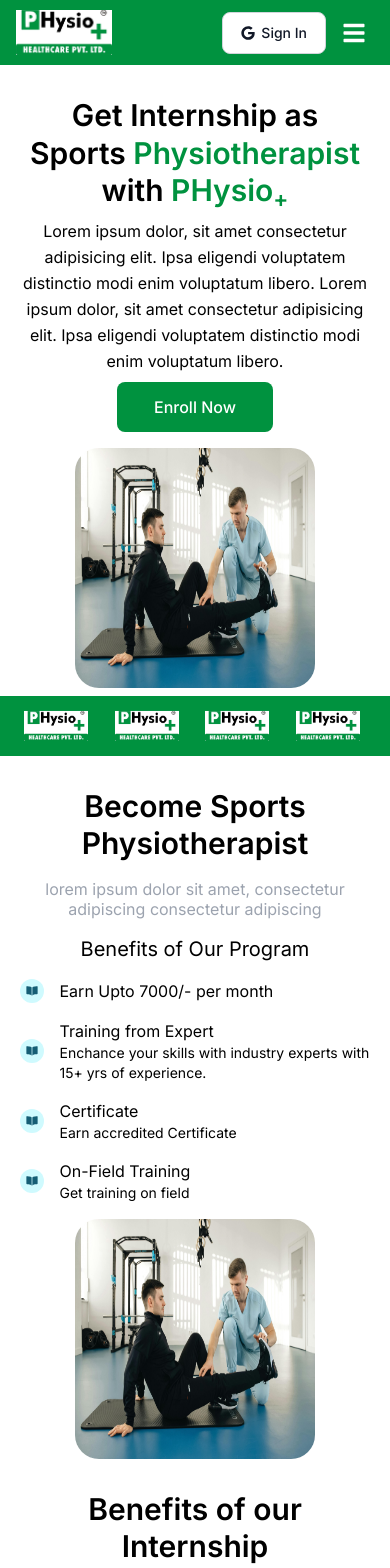
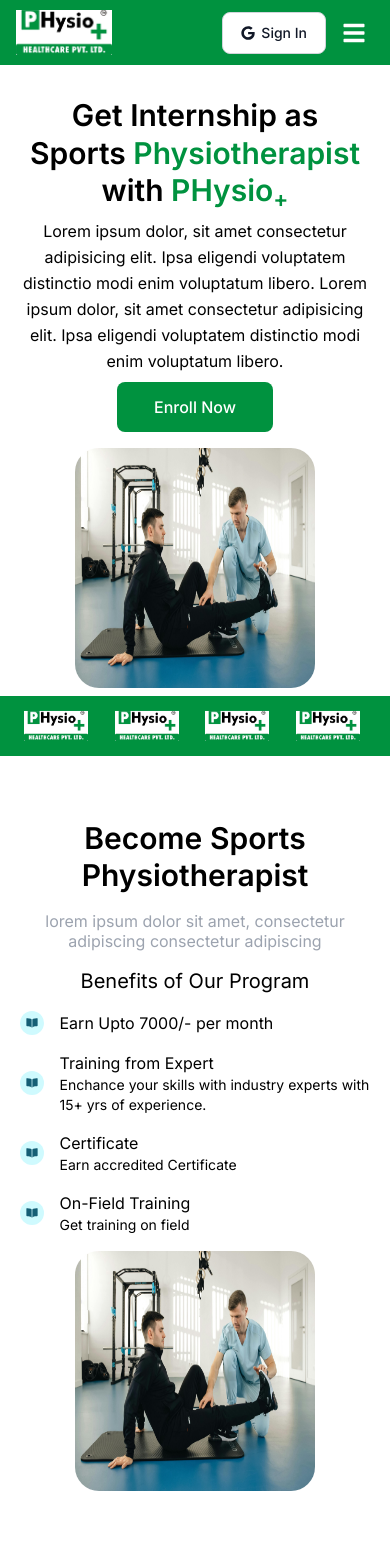
Before and after one commit to Abhi-Ajmera/physio, a Next.js app: page / in a window 390 px wide. Shown: the top 1568 px of the page. Built offline with nearby package versions, Linux system fonts and the light colour scheme; no server answers.

Commit message:
redux toolkit added and make homepage tablet responsive

```diff
--- a/package.json
+++ b/package.json
@@ -10,6 +10,7 @@
   },
   "dependencies": {
     "@prisma/client": "^5.16.1",
+    "@reduxjs/toolkit": "^2.2.6",
     "flowbite-react": "^0.10.1",
     "formik": "^2.4.6",
     "next": "14.2.4",
@@ -18,6 +19,7 @@
     "react": "^18",
     "react-dom": "^18",
     "react-icons": "^5.2.1",
+    "react-redux": "^9.1.2",
     "yup": "^1.4.0"
   },
   "devDependencies": {
--- /dev/null
+++ b/src/app/features/userData/userDataSlice.js
@@ -0,0 +1,16 @@
+import { createSlice } from "@reduxjs/toolkit";
+
+const initialState = {
+	value: 0,
+};
+
+export const userDataSlice = createSlice({
+	name: "userData",
+	initialState,
+	reducers: {},
+});
+
+// Action creators are generated for each case reducer function
+export const {} = userDataSlice.actions;
+
+export default userDataSlice.reducer;
--- a/src/app/layout.js
+++ b/src/app/layout.js
@@ -3,6 +3,7 @@ import "./globals.css";
 import NavbarComp from "../components/Navbar";
 import FooterComp from "../components/Footer";
 import AuthProvider from "../provider/AuthProvider";
+import ReduxProvider from "../provider/ReduxProvider";
 
 const inter = Inter({ subsets: ["latin"] });
 
@@ -15,11 +16,13 @@ export default function RootLayout({ children }) {
 	return (
 		<html lang="en">
 			<body className={inter.className}>
-				<AuthProvider>
-					<NavbarComp />
-					{children}
-					<FooterComp />
-				</AuthProvider>
+				<ReduxProvider>
+					<AuthProvider>
+						<NavbarComp />
+						{children}
+						<FooterComp />
+					</AuthProvider>
+				</ReduxProvider>
 			</body>
 		</html>
 	);
--- a/src/app/page.js
+++ b/src/app/page.js
@@ -3,6 +3,7 @@ import HeroDetailComponent from "../components/HeroDetailComponent";
 import DetailComponent from "../components/DetailComponent";
 import { LogoCarousel } from "../components/LogoCarousel";
 import Reviews from "../components/Reviews";
+import EnrollProcedure from "../components/EnrollProcedure";
 
 export default function Home() {
 	return (
@@ -25,7 +26,7 @@ export default function Home() {
 			</div>
 
 			{/* Benefit Section */}
-			<div className="py-4 flex flex-col-reverse md:flex-row justify-center items-center gap-4">
+			<div className="flex flex-col-reverse md:flex-row justify-center items-center gap-4 md:min-h-[54vh] lg:min-h-[calc(100vh-240px)] max-sm:py-12">
 				<div className="relative flex justify-center items-center w-60 h-60 md:w-80 md:h-80 lg:h-96 lg:w-96">
 					<Image
 						className="rounded-3xl md:p-4"
@@ -41,7 +42,7 @@ export default function Home() {
 			</div>
 
 			{/* Benefit Section */}
-			<div className="my-4 flex flex-col md:flex-row justify-center items-center gap-4">
+			<div className="md:min-h-[54vh] lg:min-h-[calc(100vh-240px)] flex flex-col md:flex-row justify-center items-center gap-4 max-sm:py-12">
 				<DetailComponent
 					title="Benefits of our Internship"
 					subtitile="lorem ipsum dolor sit amet, consectetur adipiscing consectetur adipiscing"
@@ -56,6 +57,11 @@ export default function Home() {
 				</div>
 			</div>
 
+			{/* Enroll Procedure */}
+			<div className="my-4 md:min-h-[54vh] lg:min-h-[calc(100vh-240px)] max-sm:py-12">
+				<EnrollProcedure />
+			</div>
+
 			{/* User Review Section */}
 			<Reviews />
 		</>
--- /dev/null
+++ b/src/app/store/store.js
@@ -0,0 +1,8 @@
+import { configureStore } from "@reduxjs/toolkit";
+import userDataSlice from "../features/userData/userDataSlice";
+
+export const store = configureStore({
+	reducer: {
+		userData: userDataSlice,
+	},
+});
--- /dev/null
+++ b/src/components/EnrollProcedure.jsx
@@ -0,0 +1,4 @@
+const EnrollProcedure = () => {
+	return <div>EnrollProcedure</div>;
+};
+export default EnrollProcedure;
--- /dev/null
+++ b/src/provider/ReduxProvider.js
@@ -0,0 +1,7 @@
+"use client";
+import { Provider } from "react-redux";
+import {store} from '../app/store/store'
+const ReduxProvider = ({ children }) => {
+	return <Provider store={store}>{children}</Provider>;
+};
+export default ReduxProvider;
```
Also changed, not shown: 1 other file (tests, documents, lock files or other folders).
